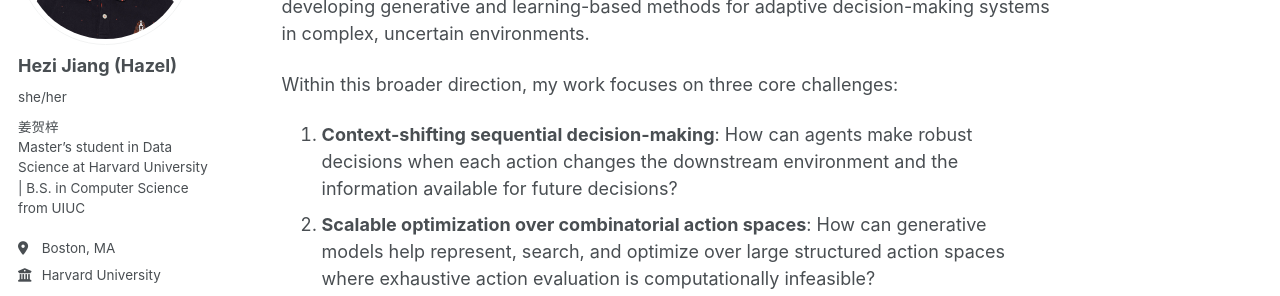
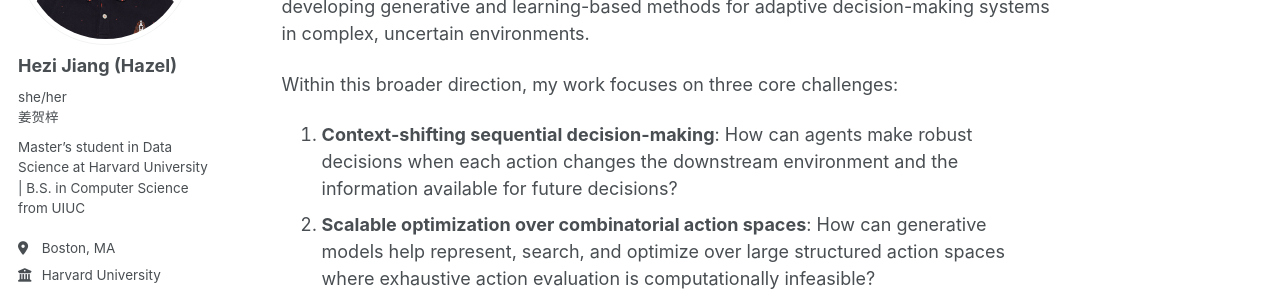
Before and after one commit to Hezi519/Hezi519.github.io, a Jekyll site: the page built from _pages/about.md, in a window 1280 px wide. Shown: the part 231-527 px from the top of the page. Built offline with Jekyll 4.4.1, drawn with Linux system fonts in a browser that asks for light colours; some web fonts are replaced; a script bundle is joined from its source files by our own code; library files that are not in the unit come from our copies.

```diff
--- a/_config.yml
+++ b/_config.yml
@@ -26,8 +26,8 @@ author:
   avatar           : "43def629103655f26ebff5965d62c605.jpg"
   name             : "Hezi Jiang (Hazel)"
   pronouns         : "姜贺梓"
-  pronouns         : "she/her"
-  bio              : "姜贺梓<br>Master’s student in Data Science at Harvard University | B.S. in Computer Science from UIUC"
+  pronouns         : "she/her<br>姜贺梓"
+  bio              : "Master’s student in Data Science at Harvard University | B.S. in Computer Science from UIUC"
   location         : "Boston, MA"
   employer         : "Harvard University"
   uri              : # URL
```
